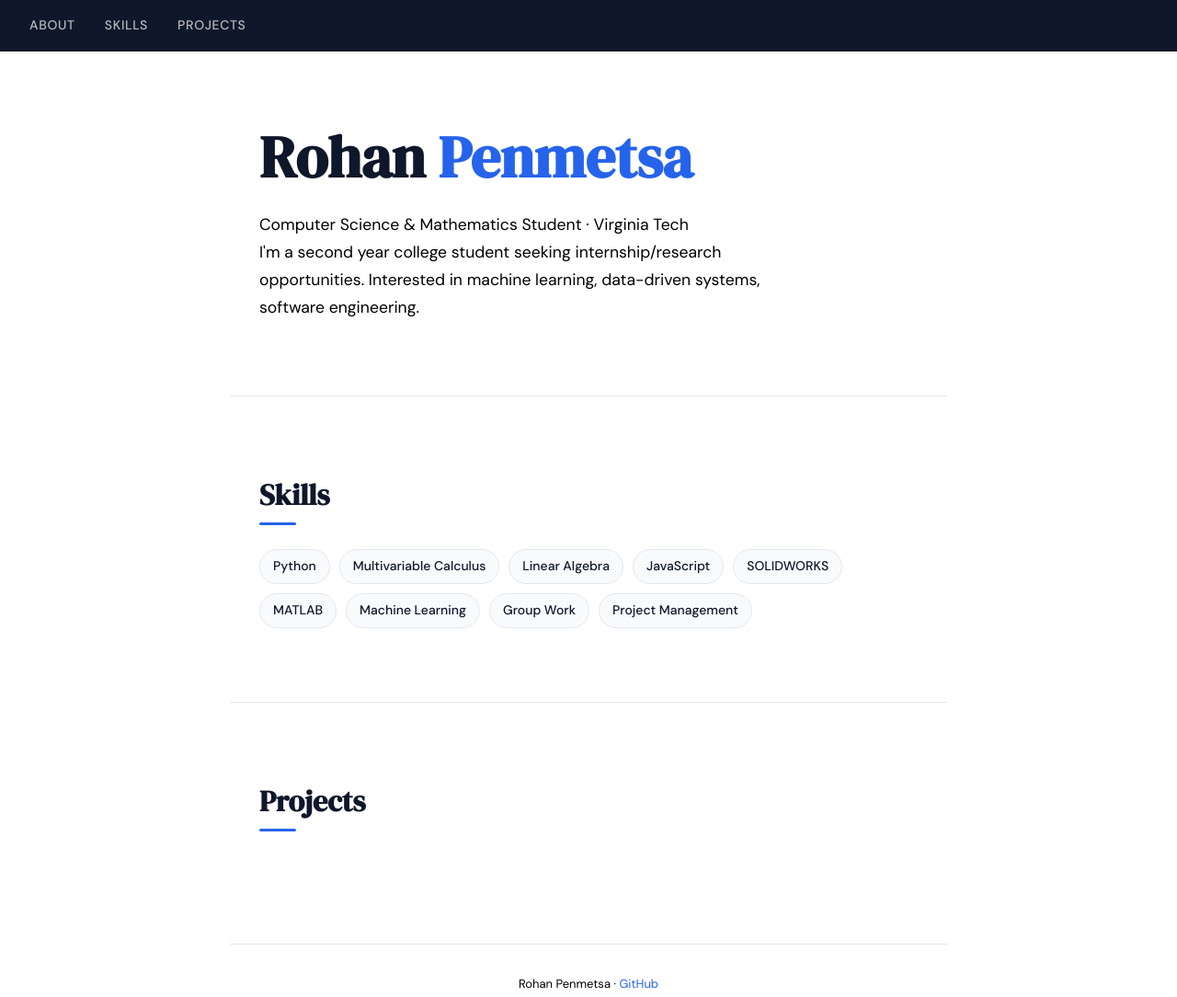
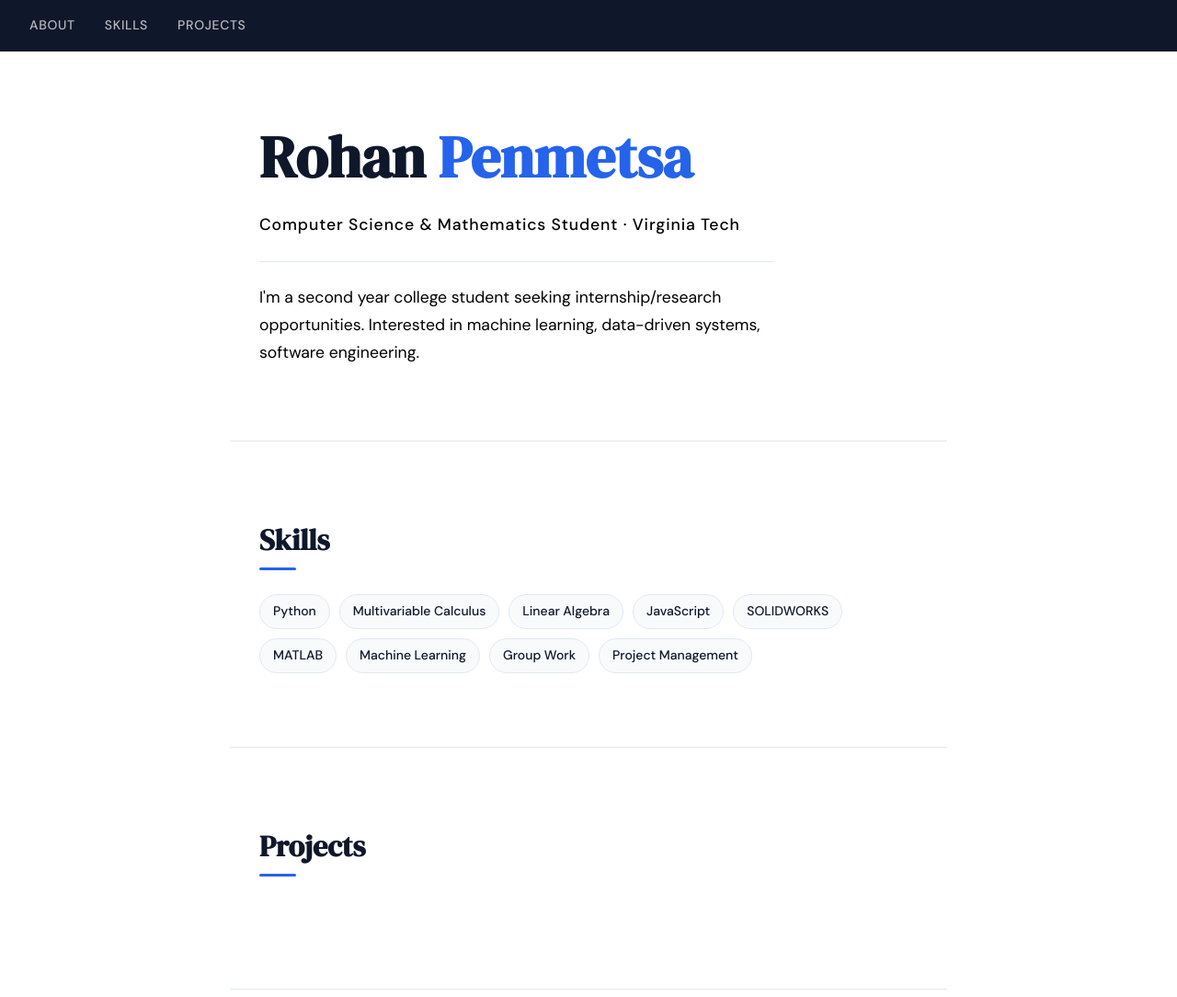
Before and after one commit to RohanPenme/RohanPenme.github.io, a plain HTML site: page index.html in a window 1280 px wide. Shown: the top 1084 px of the page at 92% size. Drawn offline with Linux system fonts and the light colour scheme.

Commit message:
subtitle formatting

```diff
--- a/style.css
+++ b/style.css
@@ -137,6 +137,16 @@ section h2::after {
   margin-top: 1rem;
 }
 
+.subtitle {
+  font-size: 1rem;
+  color: var(--accent);
+  font-weight: 500;
+  letter-spacing: 0.05em;
+  margin-bottom: 1.5rem;
+  padding-bottom: 1.5rem;
+  border-bottom: 1px solid var(--border);
+}
+
 .repo-card {
   background: var(--surface);
   border: 1px solid var(--border);
```
